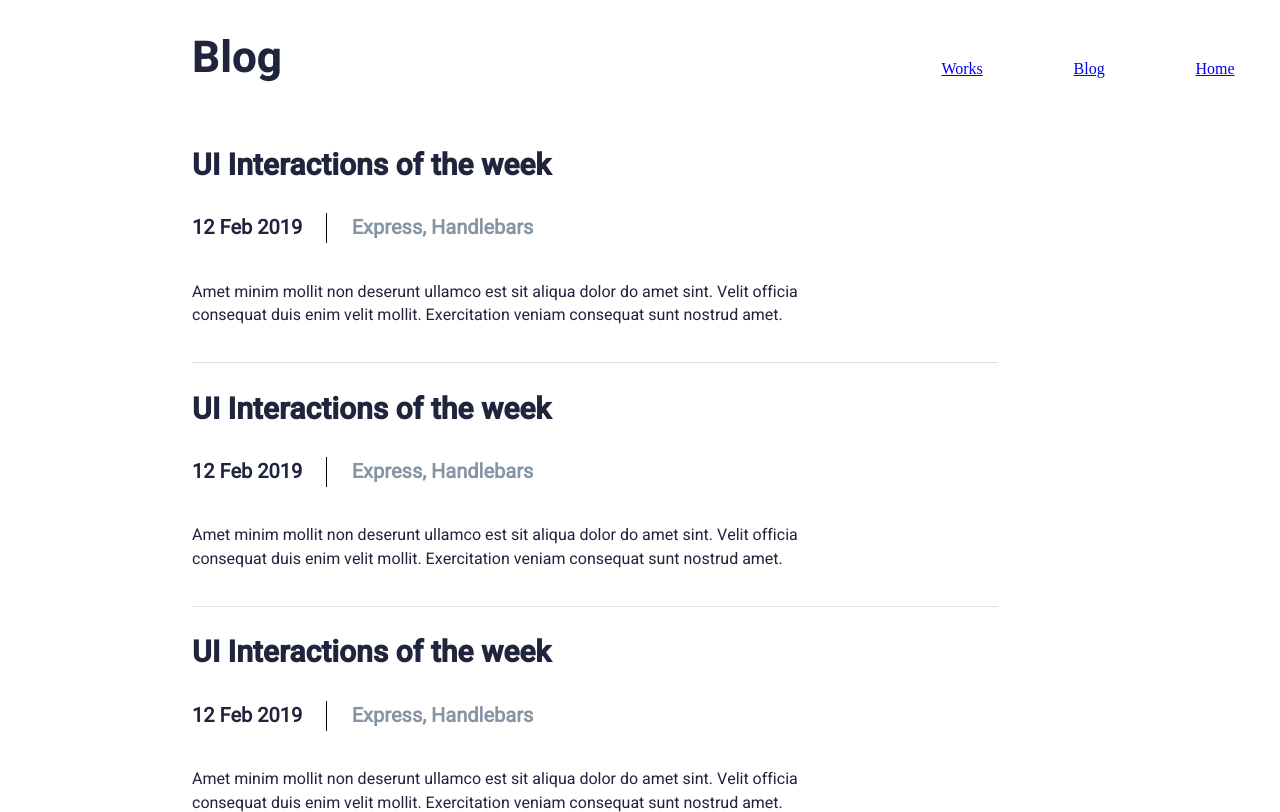
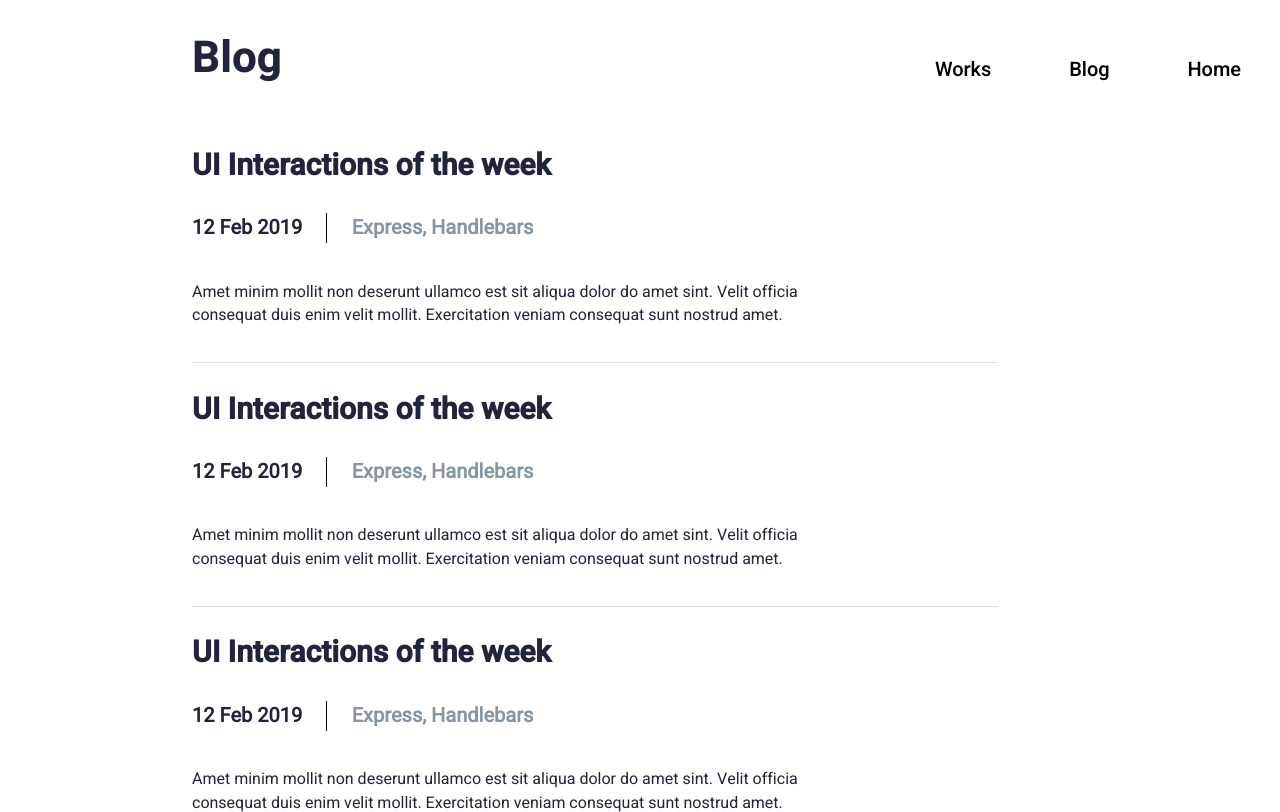
Before and after one commit to dias002/blog, a plain HTML site: page index.html in a window 1280 px wide. Shown: the top 812 px of the page. Drawn offline with Linux system fonts and the light colour scheme; a script that the page names is missing.

Commit message:
Update index.html

```diff
--- a/index.html
+++ b/index.html
@@ -19,9 +19,9 @@
 
         <nav class="menu_box">
       <nav class="menu">
-            <a class="link" href="https://dias002.github.io/work/">Works</a>
-            <a class="link"  href="https://dias002.github.io/blog/">Blog</a>
-            <a class="link"  href="https://dias002.github.io/Creative-website/">Home</a>
+            <a class="menu_link"   href="https://dias002.github.io/work/">Works</a>
+            <a  class="menu_link"  href="https://dias002.github.io/blog/">Blog</a>
+            <a  class="menu_link"  href="https://dias002.github.io/Creative-website/">Home</a>
         </nav>
     </nav>
     </header>
```
